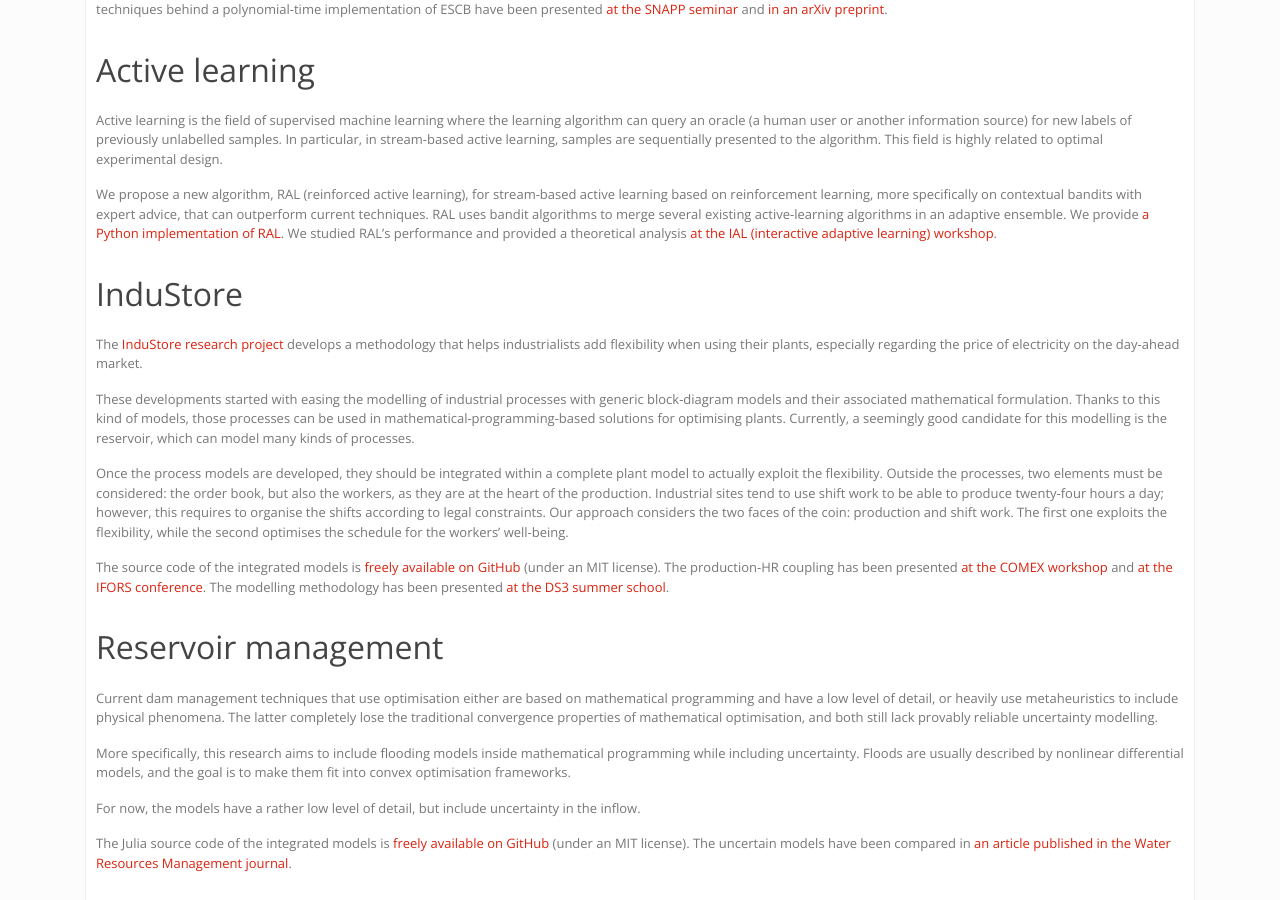
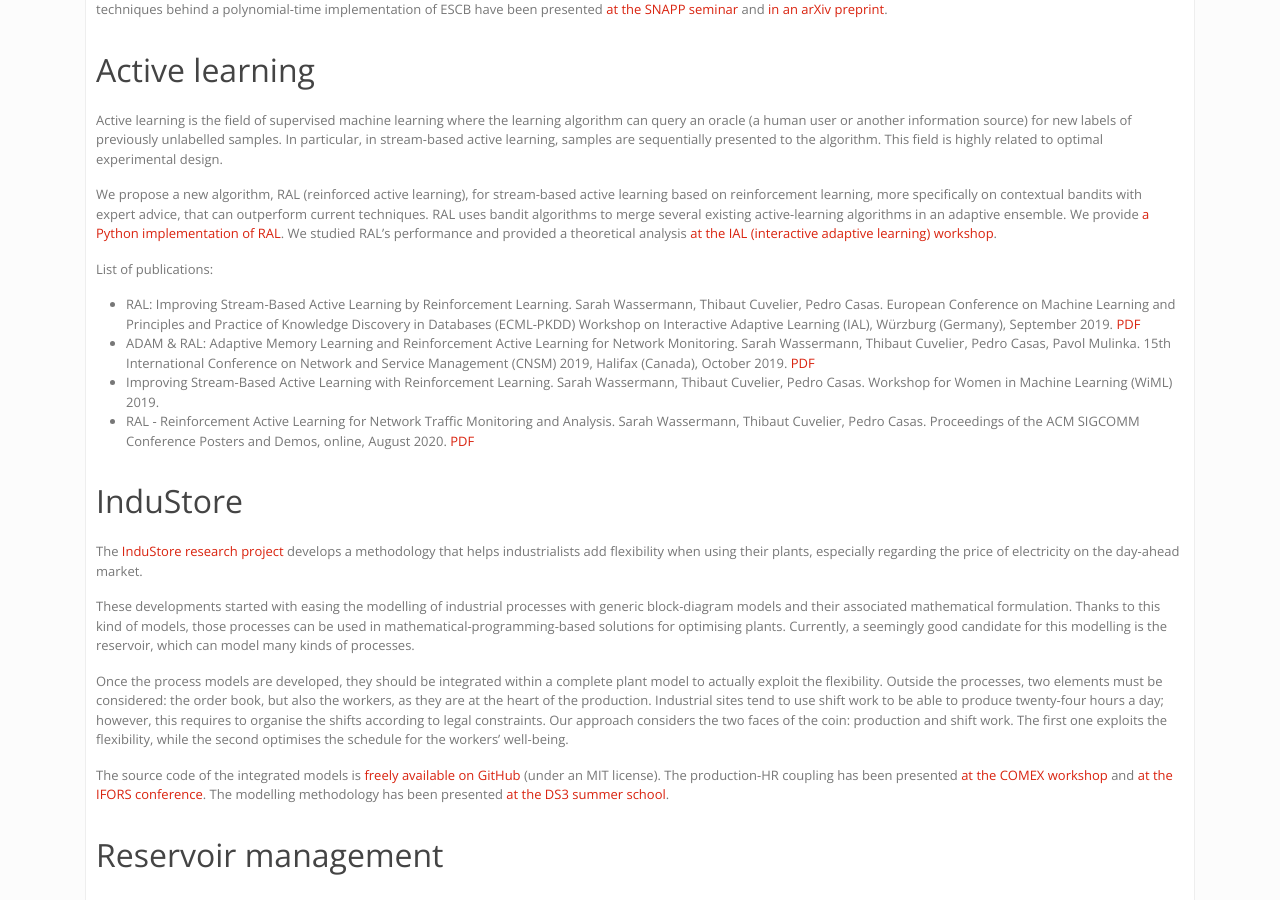
Before and after one commit to dourouc05/dourouc05.github.io, a Jekyll site: the page built from research.md, in a window 1280 px wide and 900 px high, scrolled down 451 px. Built offline with Jekyll 4.4.1, drawn with Linux system fonts in a browser that asks for light colours; a script that is not in the unit is left out.

Commit message:
RAL publications.

```diff
--- a/research.md
+++ b/research.md
@@ -19,6 +19,13 @@ Developing new advanced tools in the field of mathematical optimisation (solving
 Active learning is the field of supervised machine learning where the learning algorithm can query an oracle (a human user or another information source) for new labels of previously unlabelled samples. In particular, in stream-based active learning, samples are sequentially presented to the algorithm. This field is highly related to optimal experimental design.
 
 We propose a new algorithm, RAL (reinforced active learning), for stream-based active learning based on reinforcement learning, more specifically on contextual bandits with expert advice, that can outperform current techniques. RAL uses bandit algorithms to merge several existing active-learning algorithms in an adaptive ensemble. We provide [a Python implementation of RAL](https://github.com/SAWassermann/RAL/). We studied RAL's performance and provided a theoretical analysis [at the IAL (interactive adaptive learning) workshop](https://hal.archives-ouvertes.fr/hal-02265426/).
+
+List of publications:
+
+* RAL: Improving Stream-Based Active Learning by Reinforcement Learning. Sarah Wassermann, Thibaut Cuvelier, Pedro Casas. European Conference on Machine Learning and Principles and Practice of Knowledge Discovery in Databases (ECML-PKDD) Workshop on Interactive Adaptive Learning (IAL), Würzburg (Germany), September 2019. [PDF](https://hal.archives-ouvertes.fr/hal-02265426/)
+* ADAM & RAL: Adaptive Memory Learning and Reinforcement Active Learning for Network Monitoring. Sarah Wassermann, Thibaut Cuvelier, Pedro Casas, Pavol Mulinka. 15th International Conference on Network and Service Management (CNSM) 2019, Halifax (Canada), October 2019. [PDF](https://hal.archives-ouvertes.fr/hal-02301393)
+*	Improving Stream-Based Active Learning with Reinforcement Learning. Sarah Wassermann, Thibaut Cuvelier, Pedro Casas. Workshop for Women in Machine Learning (WiML) 2019.
+* RAL - Reinforcement Active Learning for Network Traffic Monitoring and Analysis. Sarah Wassermann, Thibaut Cuvelier, Pedro Casas. Proceedings of the ACM SIGCOMM Conference Posters and Demos, online, August 2020. [PDF](https://hal.archives-ouvertes.fr/hal-02932839)
 
 ## InduStore
 
```
